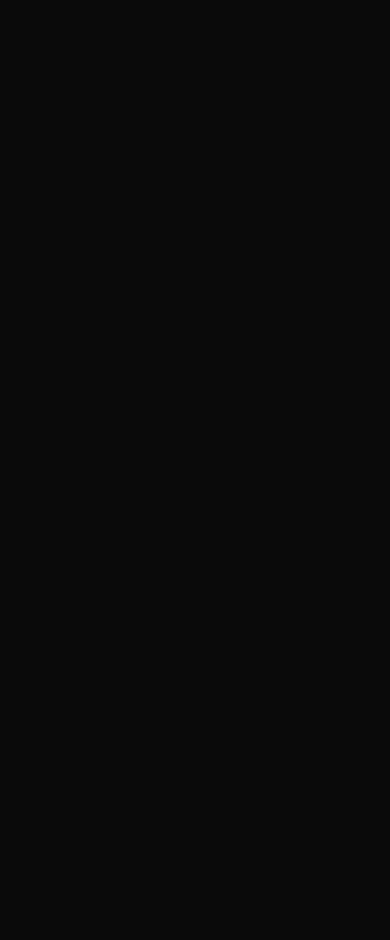
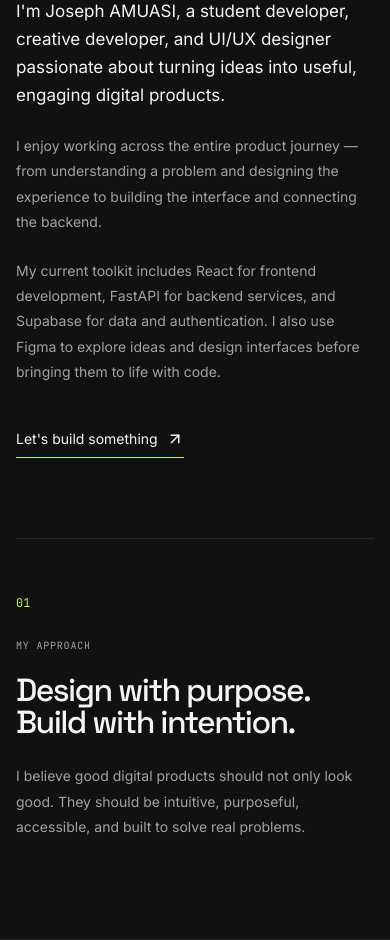
Before and after one commit to josephamuasi001/MY-PORTFOLIO, a React (Vite) app in the folder joseph-portfolio/: page / in a window 390 px wide. Shown: the part 5100-6040 px from the top of the page. Before the commit the page ends 4721 px from the top, so only its background shows below. Built offline with nearby package versions, Linux system fonts and the light colour scheme.

Commit message:
feat: add About section with content and styling

```diff
--- a/joseph-portfolio/src/App.jsx
+++ b/joseph-portfolio/src/App.jsx
@@ -1,6 +1,7 @@
 import Navbar from "./components/Navbar";
 import Hero from "./sections/Hero";
 import Projects from "./sections/Projects";
+import About from "./sections/About";
 
 function App() {
   return (
@@ -11,6 +12,7 @@ function App() {
       <main>
         <Hero />
         <Projects />
+        <About />
       </main>
 
     </div>
--- /dev/null
+++ b/joseph-portfolio/src/sections/About.css
@@ -0,0 +1,303 @@
+.about {
+  padding: 160px 0;
+
+  background: var(--color-surface);
+
+  border-top: 1px solid var(--color-border);
+  border-bottom: 1px solid var(--color-border);
+}
+
+.about-container {
+  width: min(
+    calc(100% - 48px),
+    var(--container-width)
+  );
+
+  margin: 0 auto;
+}
+
+
+/* =================================
+   SECTION LABEL
+================================= */
+
+.about-label {
+  margin-bottom: 90px;
+}
+
+
+/* =================================
+   MAIN GRID
+================================= */
+
+.about-grid {
+  display: grid;
+
+  grid-template-columns:
+    1.1fr
+    0.9fr;
+
+  gap: 100px;
+
+  padding-bottom: 140px;
+
+  border-bottom: 1px solid var(--color-border);
+}
+
+
+/* =================================
+   HEADING
+================================= */
+
+.about-heading {
+  max-width: 700px;
+
+  font-family: var(--font-display);
+
+  font-size: clamp(
+    54px,
+    6vw,
+    88px
+  );
+
+  font-weight: 600;
+
+  line-height: 0.95;
+
+  letter-spacing: -0.06em;
+}
+
+.about-heading span {
+  color: var(--color-text-muted);
+}
+
+
+/* =================================
+   CONTENT
+================================= */
+
+.about-content {
+  max-width: 500px;
+
+  padding-top: 8px;
+}
+
+.about-content p {
+  margin-bottom: 24px;
+
+  color: var(--color-text-muted);
+
+  font-size: 15px;
+
+  line-height: 1.8;
+}
+
+.about-content .about-lead {
+  color: var(--color-text);
+
+  font-size: 19px;
+
+  line-height: 1.65;
+}
+
+
+/* =================================
+   CTA
+================================= */
+
+.about-link {
+  display: inline-flex;
+
+  align-items: center;
+
+  gap: 8px;
+
+  margin-top: 20px;
+
+  padding-bottom: 7px;
+
+  border-bottom: 1px solid var(--color-accent);
+
+  color: var(--color-text);
+
+  font-size: 14px;
+
+  transition:
+    color 0.3s ease,
+    gap 0.3s ease;
+}
+
+.about-link:hover {
+  color: var(--color-accent);
+
+  gap: 13px;
+}
+
+
+/* =================================
+   PHILOSOPHY
+================================= */
+
+.about-philosophy {
+  display: grid;
+
+  grid-template-columns:
+    80px
+    1fr
+    1fr;
+
+  gap: 40px;
+
+  padding-top: 70px;
+
+  align-items: start;
+}
+
+
+.philosophy-number {
+  color: var(--color-accent);
+
+  font-family: var(--font-mono);
+
+  font-size: 12px;
+}
+
+
+.philosophy-content span {
+  display: block;
+
+  margin-bottom: 20px;
+
+  color: var(--color-text-muted);
+
+  font-family: var(--font-mono);
+
+  font-size: 10px;
+
+  letter-spacing: 0.08em;
+}
+
+
+.philosophy-content h3 {
+  font-family: var(--font-display);
+
+  font-size: clamp(
+    32px,
+    4vw,
+    54px
+  );
+
+  font-weight: 500;
+
+  line-height: 1;
+
+  letter-spacing: -0.05em;
+}
+
+
+.about-philosophy > p {
+  max-width: 380px;
+
+  color: var(--color-text-muted);
+
+  font-size: 14px;
+
+  line-height: 1.8;
+}
+
+
+/* =================================
+   TABLET
+================================= */
+
+@media (max-width: 900px) {
+
+  .about {
+    padding: 120px 0;
+  }
+
+  .about-grid {
+    grid-template-columns: 1fr;
+
+    gap: 60px;
+
+    padding-bottom: 100px;
+  }
+
+  .about-content {
+    max-width: 650px;
+  }
+
+  .about-philosophy {
+    grid-template-columns:
+      60px
+      1fr;
+
+    gap: 30px;
+  }
+
+  .about-philosophy > p {
+    grid-column: 2;
+  }
+
+}
+
+
+/* =================================
+   MOBILE
+================================= */
+
+@media (max-width: 600px) {
+
+  .about {
+    padding: 100px 0;
+  }
+
+  .about-container {
+    width: min(
+      calc(100% - 32px),
+      var(--container-width)
+    );
+  }
+
+  .about-label {
+    margin-bottom: 60px;
+  }
+
+  .about-heading {
+    font-size: clamp(
+      46px,
+      13vw,
+      68px
+    );
+  }
+
+  .about-grid {
+    gap: 45px;
+
+    padding-bottom: 80px;
+  }
+
+  .about-content .about-lead {
+    font-size: 17px;
+  }
+
+  .about-content p {
+    font-size: 14px;
+  }
+
+  .about-philosophy {
+    display: flex;
+
+    flex-direction: column;
+
+    gap: 25px;
+
+    padding-top: 55px;
+  }
+
+  .about-philosophy > p {
+    margin: 0;
+  }
+
+}
--- /dev/null
+++ b/joseph-portfolio/src/sections/About.jsx
@@ -0,0 +1,101 @@
+import { ArrowUpRight } from "lucide-react";
+import "./About.css";
+
+function About() {
+  return (
+    <section className="about" id="about">
+      <div className="about-container">
+
+        {/* Section Label */}
+        <div className="section-label about-label">
+          <span>03</span>
+          ABOUT ME
+        </div>
+
+
+        {/* Main About Content */}
+        <div className="about-grid">
+
+          {/* Left Side */}
+          <div className="about-heading-wrapper">
+
+            <h2 className="about-heading">
+              I turn ideas into
+              <span> digital experiences.</span>
+            </h2>
+
+          </div>
+
+
+          {/* Right Side */}
+          <div className="about-content">
+
+            <p className="about-lead">
+              I'm Joseph AMUASI, a student developer,
+              creative developer, and UI/UX designer
+              passionate about turning ideas into useful,
+              engaging digital products.
+            </p>
+
+            <p>
+              I enjoy working across the entire product
+              journey — from understanding a problem and
+              designing the experience to building the
+              interface and connecting the backend.
+            </p>
+
+            <p>
+              My current toolkit includes React for
+              frontend development, FastAPI for backend
+              services, and Supabase for data and
+              authentication. I also use Figma to explore
+              ideas and design interfaces before bringing
+              them to life with code.
+            </p>
+
+
+            {/* CTA */}
+            <a href="#contact" className="about-link">
+              Let's build something
+              <ArrowUpRight size={18} />
+            </a>
+
+          </div>
+
+        </div>
+
+
+        {/* Philosophy */}
+        <div className="about-philosophy">
+
+          <div className="philosophy-number">
+            01
+          </div>
+
+          <div className="philosophy-content">
+
+            <span>MY APPROACH</span>
+
+            <h3>
+              Design with purpose.
+              <br />
+              Build with intention.
+            </h3>
+
+          </div>
+
+          <p>
+            I believe good digital products should not
+            only look good. They should be intuitive,
+            purposeful, accessible, and built to solve
+            real problems.
+          </p>
+
+        </div>
+
+      </div>
+    </section>
+  );
+}
+
+export default About;
```
